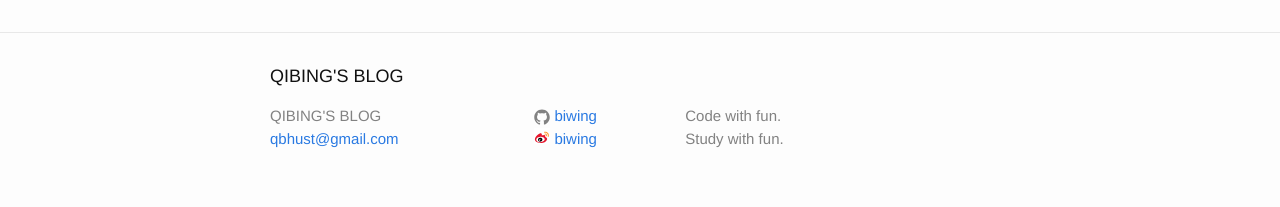
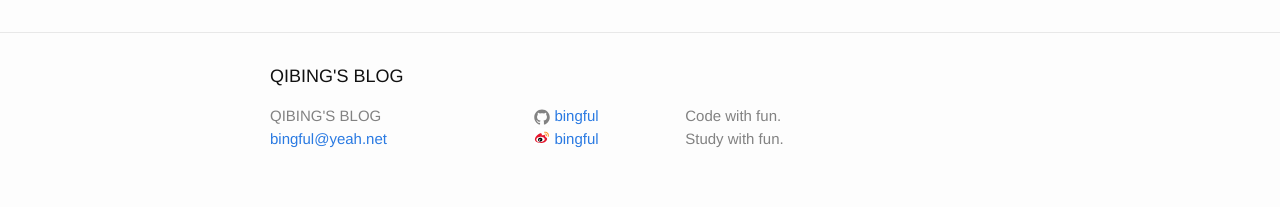
Before and after one commit to bingful/bingful.github.io, a Jekyll site: the page built from index.html, in a window 1280 px wide. Shown: the part 1020-1227 px from the top of the page. Built offline with Jekyll 4.4.1, drawn with Linux system fonts in a browser that asks for light colours.

Commit message:
jekyll rebuild and sync to github

```diff
--- a/_config.yml
+++ b/_config.yml
@@ -1,15 +1,15 @@
 # Site settings
 title: QIBING'S BLOG
-email: qbhust@gmail.com
+email: bingful@yeah.net
 description: > # this means to ignore newlines until "baseurl:"
   Code with fun.
   <br>Study with fun.
 baseurl: "" # the subpath of your site, e.g. /blog/
 url: "http://qibing.me" # the base hostname & protocol for your site
 weibo_username: 133814126
-weibo_nickname: biwing
-twitter_username: biwing
-github_username: biwing
+weibo_nickname: bingful
+twitter_username: bingful
+github_username: bingful
 
 # Build settings
 markdown: kramdown
```
Also changed, not shown: about.md (+2 -2 lines).
